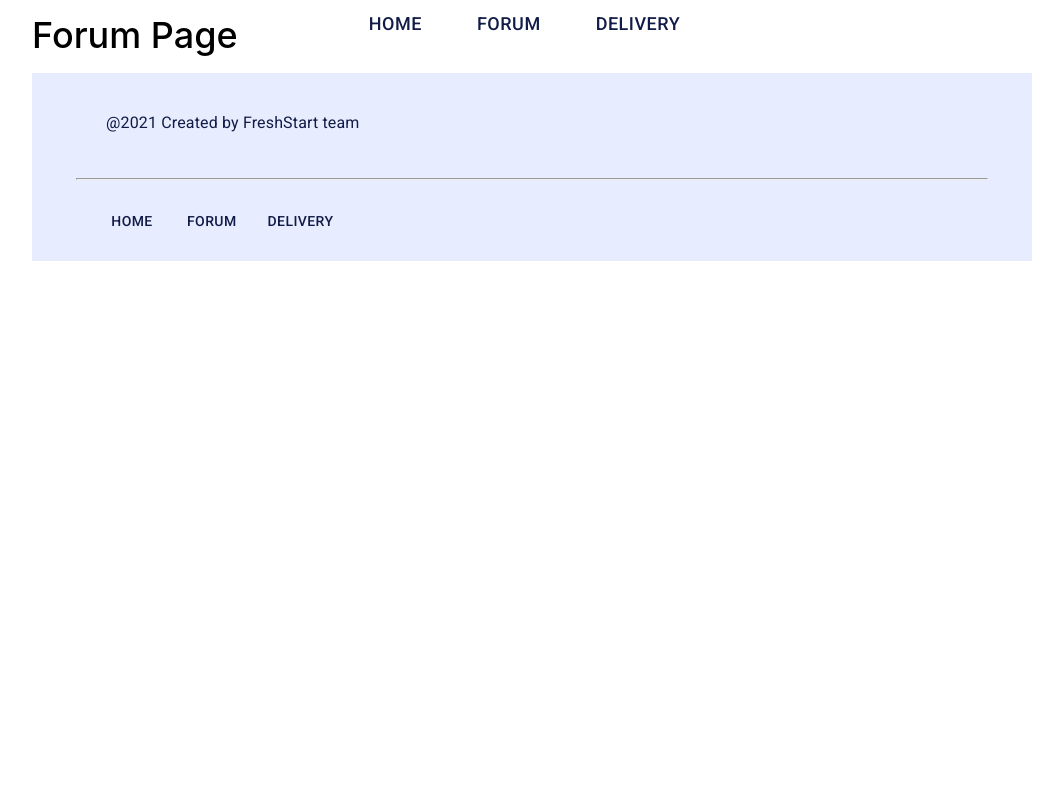
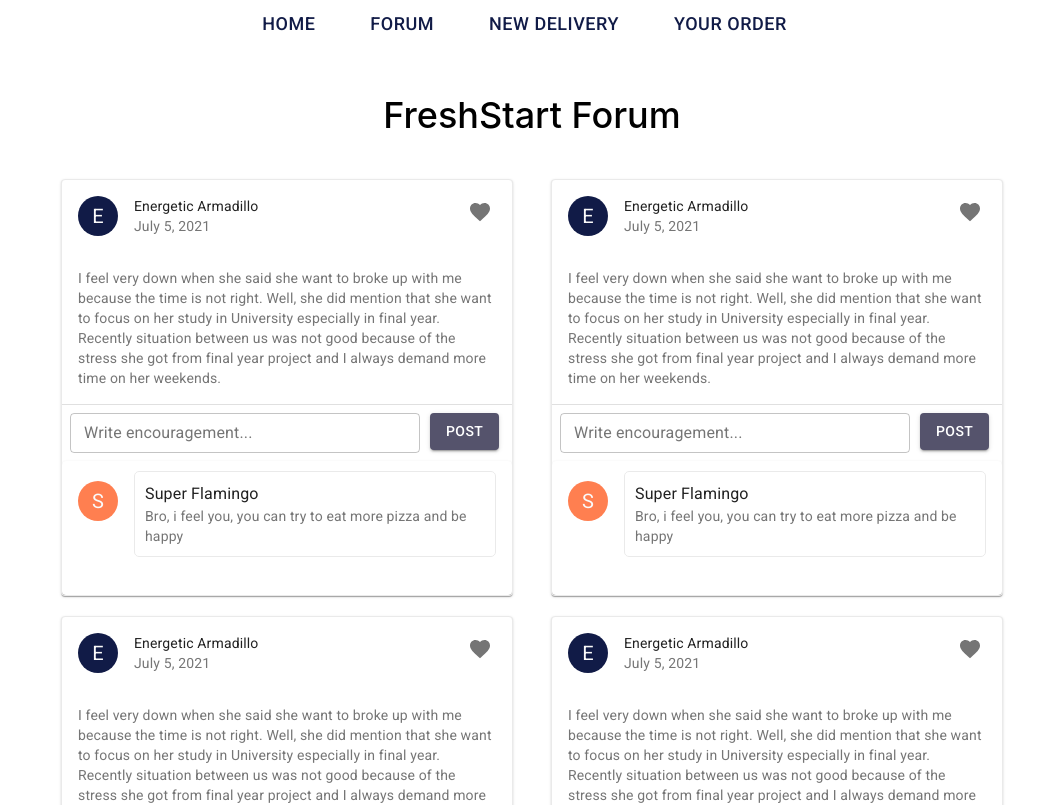
Before and after one commit to rtanri/fe-project3, a React (Create React App) app: page /forum in a window 1280 px wide. Shown: the top 805 px of the page, without its empty margins (108-1171 px from the left). Built offline with nearby package versions, Linux system fonts and the light colour scheme.

Commit message:
Add forum frontEnd

```diff
--- a/src/App.scss
+++ b/src/App.scss
@@ -167,3 +167,16 @@
     color: #6f7cb2;
   }
 }
+
+/* ======= Forum ======= */
+.post-list {
+  margin-top: 50px;
+}
+
+.flexbox-row-forum {
+  display: flex;
+  flex-direction: row;
+  align-items: flex-start;
+  justify-content: space-around;
+  flex-wrap: wrap;
+}
--- a/src/components/NavBar.jsx
+++ b/src/components/NavBar.jsx
@@ -41,7 +41,12 @@ export default function NavBar() {
           </Link>
           <Link to="/deliver-collect-item" className="menu-nav-link">
             <Button color="primary" className={classes.buttonStyling}>
-              Delivery
+              New Delivery
+            </Button>
+          </Link>
+          <Link to="/order-list" className="menu-nav-link">
+            <Button color="primary" className={classes.buttonStyling}>
+              Your Order
             </Button>
           </Link>
         </Toolbar>
--- a/src/components/delivery_component/FiveOrderList.jsx
+++ b/src/components/delivery_component/FiveOrderList.jsx
@@ -12,7 +12,7 @@ import BeachAccessIcon from "@material-ui/icons/BeachAccess";
 import Card from "@material-ui/core/Card";
 import CardContent from "@material-ui/core/CardContent";
 import CardHeader from "@material-ui/core/CardHeader";
-import Button from "@material-ui/core/Button";
+import { Button, Divider } from "@material-ui/core";
 import Typography from "@material-ui/core/Typography";
 import { Link, useHistory } from "react-router-dom";
 import { toast } from "react-toastify";
@@ -23,6 +23,7 @@ const useStyles = makeStyles({
     minWidth: "600px",
     minHeight: "300px",
     backgroundColor: "#eaeaea",
+    borderRadius: 4,
   },
   orderSheet: {
     minWidth: "250px",
@@ -31,8 +32,11 @@ const useStyles = makeStyles({
     marginLeft: 20,
     border: "2px solid gray",
     position: "relative",
+    borderRadius: 4,
   },
   orderCard: {
+    border: "1px solid grey",
+    borderRadius: 4,
     minWidth: 275,
     maxHeight: 150,
     margin: 10,
@@ -45,7 +49,7 @@ const useStyles = makeStyles({
     marginBottom: 12,
   },
   eachCardHeader: {
-    border: "1px solid grey",
+    // border: "1px solid grey",
     maxHeight: 30,
     padding: 5,
   },
@@ -55,7 +59,7 @@ const useStyles = makeStyles({
     margin: 0,
   },
   eachCardBody: {
-    border: "1px solid grey",
+    // border: "1px solid grey",
     padding: 0,
     maxHeight: 50,
   },
@@ -166,6 +170,7 @@ function OrderCard() {
         className={classes.eachCardHeader}
       />
       <CardContent className={classes.eachCardBody}>
+        <Divider />
         <ListItem>
           <ListItemAvatar>
             <Avatar>
--- a/src/components/pages/Forum.jsx
+++ b/src/components/pages/Forum.jsx
@@ -1,13 +1,151 @@
-import React from "react";
+import React, { useState } from "react";
+import { makeStyles } from "@material-ui/core/styles";
+import Card from "@material-ui/core/Card";
+import CardHeader from "@material-ui/core/CardHeader";
+import CardContent from "@material-ui/core/CardContent";
+import CardActions from "@material-ui/core/CardActions";
+import List from "@material-ui/core/List";
+import ListItem from "@material-ui/core/ListItem";
+import ListItemText from "@material-ui/core/ListItemText";
+import ListItemAvatar from "@material-ui/core/ListItemAvatar";
+import Avatar from "@material-ui/core/Avatar";
+import IconButton from "@material-ui/core/IconButton";
+import Typography from "@material-ui/core/Typography";
+import FavoriteIcon from "@material-ui/icons/Favorite";
+import { TextField, Button, Divider } from "@material-ui/core";
+import { toast } from "react-toastify";
+
+const useStyles = makeStyles(theme => ({
+  cardStyling: {
+    maxWidth: 450,
+    marginBottom: 20,
+    border: "1px solid #eaeaea",
+  },
+  avatar: {
+    backgroundColor: "#111B47",
+  },
+  formInput: {
+    width: "350px",
+    marginRight: 10,
+    display: "inline-flex",
+  },
+  commentCard: {
+    margin: 0,
+    padding: 0,
+  },
+  repliedCommentText: {
+    border: "1px solid #eaeaea",
+    borderRadius: 5,
+    padding: 10,
+    marginTop: 0,
+  },
+  commentFlexbox: {
+    display: "flex",
+    alignItems: "flex-start",
+    paddingTop: 10,
+  },
+  commnetAvatar: {
+    marginTop: 10,
+    backgroundColor: "coral",
+  },
+}));
 
 class Forum extends React.Component {
   render() {
     return (
-      <div>
-        <h1>Forum Page</h1>
+      <div className="main-body">
+        <h1 align="center">FreshStart Forum</h1>
+        <div className="post-list flexbox-row-forum">
+          <Post />
+          <Post />
+          <Post />
+          <Post />
+          <Post />
+          <Post />
+        </div>
       </div>
     );
   }
 }
 
+function Post() {
+  const classes = useStyles();
+  const [comment, setComment] = useState("");
+
+  const handleCommentSubmit = () => {
+    toast("Comment button is clicked");
+  };
+
+  return (
+    <Card className={classes.cardStyling}>
+      <CardHeader
+        avatar={<Avatar className={classes.avatar}>E</Avatar>}
+        action={
+          <IconButton>
+            <FavoriteIcon />
+          </IconButton>
+        }
+        title="Energetic Armadillo"
+        subheader="July 5, 2021"
+      />
+
+      <CardContent>
+        <Typography variant="body2" color="textSecondary" component="p">
+          I feel very down when she said she want to broke up with me because
+          the time is not right. Well, she did mention that she want to focus on
+          her study in University especially in final year. Recently situation
+          between us was not good because of the stress she got from final year
+          project and I always demand more time on her weekends.
+        </Typography>
+      </CardContent>
+      <Divider />
+      <CardActions disableSpacing>
+        <form>
+          <TextField
+            id="comment"
+            label="Write encouragement..."
+            variant="outlined"
+            size="small"
+            value={comment}
+            className={classes.formInput}
+            onChange={e => {
+              setComment(e.target.value);
+            }}
+          />
+          <Button
+            type="submit"
+            variant="contained"
+            color="secondary"
+            style={{ display: "inline" }}
+          >
+            Post
+          </Button>
+        </form>
+      </CardActions>
+      <Comment />
+    </Card>
+  );
+}
+
+function Comment() {
+  const classes = useStyles();
+
+  return (
+    <Card>
+      <CardContent className={classes.commentCard}>
+        <ListItem className={classes.commentFlexbox}>
+          <ListItemAvatar>
+            <Avatar className={classes.commnetAvatar}>S</Avatar>
+          </ListItemAvatar>
+          <ListItemText
+            className={classes.repliedCommentText}
+            primary="Super Flamingo"
+            secondary="Bro, i feel you, you can try to eat more pizza and be happy"
+          />
+        </ListItem>
+      </CardContent>
+    </Card>
+  );
+}
+
 export default Forum;
```
